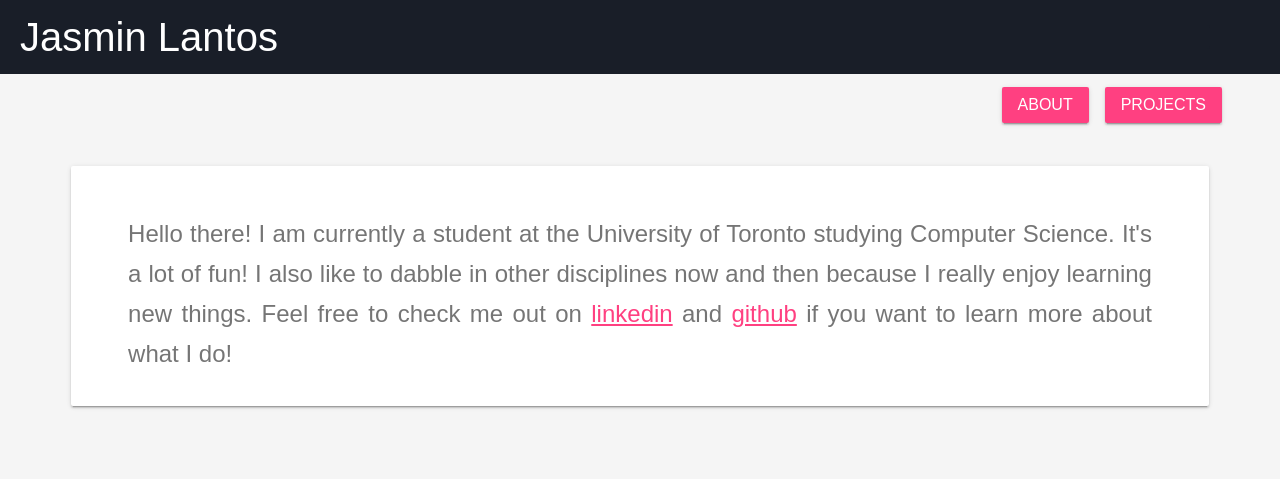
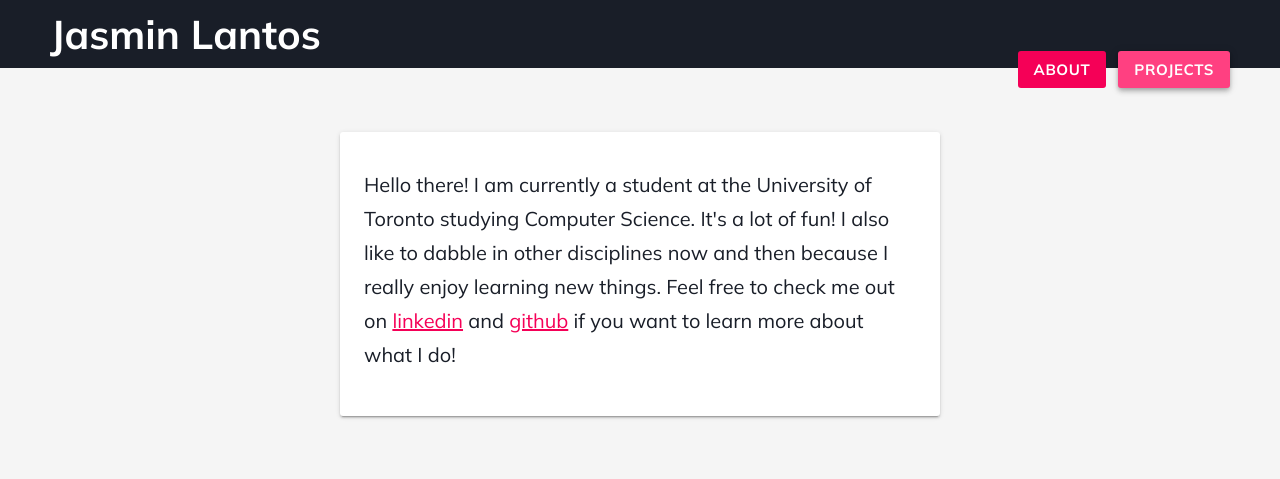
Before and after one commit to jnlantos/jnlantos.github.io, a plain HTML site: page index.html in a window 1280 px wide. Drawn offline with nearby package versions, Linux system fonts and the light colour scheme; a web font is replaced by a local one.

Commit message:
2017 parity

```diff
--- a/css/nav.css
+++ b/css/nav.css
@@ -1,89 +1,203 @@
+/* ---------- design tokens ---------- */
+:root {
+	--ink: #191E28;
+	--paper: #F5F5F5;
+	--surface: #FFFFFF;
+	--accent: #FF4081;        /* Material "indigo-pink" accent, carried over from the old MDL theme */
+	--accent-dark: #F50057;
+	--radius: 3px;
+	--nav-gutter: clamp(16px, 5vw, 50px);   /* nav padding-x and .menu right edge, kept equal */
+	--shadow-2dp: 0 2px 2px rgba(0, 0, 0, .14), 0 3px 1px -2px rgba(0, 0, 0, .2), 0 1px 5px rgba(0, 0, 0, .12);
+	--shadow-4dp: 0 4px 5px rgba(0, 0, 0, .14), 0 1px 10px rgba(0, 0, 0, .12), 0 2px 4px -1px rgba(0, 0, 0, .2);
+	--shadow-8dp: 0 8px 10px 1px rgba(0, 0, 0, .14), 0 3px 14px 2px rgba(0, 0, 0, .12), 0 5px 5px -3px rgba(0, 0, 0, .2);
+}
+
+*,
+*::before,
+*::after {
+	box-sizing: border-box;
+}
+
 body {
- 	background-color: #F5F5F5;
- 	color: #191E28;
-  	font-family: 'Bembo MT W01 Semibold', Arial, Helvetica, sans-serif;
+	margin: 0;
+	background-color: var(--paper);
+	color: var(--ink);
+	font-family: 'Mulish', sans-serif;
 	text-align: center;
 }
 
 p {
 	text-align: justify;
-	font-family: 'Muli', sans-serif;
 	font-size: 16px;
 }
 
 h1 {
-	font-family: 'Oxygen', bold;
+	font-family: 'Oxygen', sans-serif;
+	font-weight: 700;
 	text-align: left;
 }
 
-#header {
-	margin: 5px 20px;
-	border-radius: 3px;
-    	background-color: #191E28;
-   	color: #FFF;
-	font-family: 'Muli', sans-serif;
-	font-size: 40px;
+a {
+	color: var(--accent-dark);
 }
 
-#nav {
-	background-color: #191E28;
-  padding: 20px 0;
+button {
+	font-family: inherit;
 }
 
-#nav ul {
-  margin: 0 50px 0 0;
-	padding: 0;
+/* ---------- fixed nav bar ----------
+   position:sticky keeps the bar in view while scrolling (like the old
+   position:fixed) but stays in normal flow, replacing the old fixed bar +
+   150px .space spacer with a slim strip and a small main padding-top. */
+.fixed-nav-bar {
+	position: sticky;
+	top: 0;
+	z-index: 9999;
+	display: flex;
+	align-items: center;
+	padding: 14px var(--nav-gutter);
+	background-color: var(--ink);
 }
 
-#nav li {
- 	float: right;
-	padding: 3px 8px;
-	margin: 30px 0;
-  list-style-type: none;
-	border-radius: 3px;
-	font-family: 'Muli', sans-serif;
+.brand {
+	color: #FFF;
+	font-weight: 700;
+	font-size: clamp(24px, 6vw, 40px);
+	line-height: 1;
 }
 
-#nav li button {
-	text-decoration: none;
-	color: #FFF;
-  font-family: 'Muli', sans-serif, bold;
-  font-size: 16px;
+/* The raised buttons hang past the banner's bottom edge and float over the
+   page, the way the old float:right + margin:30px layout dropped them below the
+   50px strip. main gets matching top padding so content clears them. */
+.menu {
+	position: absolute;
+	right: var(--nav-gutter);
+	bottom: -20px;
+	display: flex;
+	gap: 12px;
 }
 
-.fixed-nav-bar {
-  position: fixed;
-  top: 0;
-  left: 0;
-  z-index: 9999;
-  width: 100%;
-  height: 50px;
-  background-color: #191E28;
+/* ---------- raised accent button (was .mdl-button--raised.mdl-button--accent) ---------- */
+.btn {
+	border: 0;
+	border-radius: var(--radius);
+	padding: 9px 16px;
+	background-color: var(--accent);
+	color: #FFF;
+	font-weight: 700;
+	font-size: 15px;
+	text-transform: uppercase;
+	letter-spacing: .04em;
+	cursor: pointer;
+	box-shadow: var(--shadow-4dp);
+	transition: box-shadow .2s, background-color .2s, transform .05s;
 }
 
+.btn:hover {
+	background-color: var(--accent-dark);
+	box-shadow: var(--shadow-8dp);
+}
+
+.btn:focus-visible {
+	outline: 3px solid #FFF;
+	outline-offset: 2px;
+}
+
+.btn:active {
+	transform: translateY(1px);
+}
+
+/* current view: flat + deeper shade, reads as "pressed" next to the raised sibling */
+.btn[aria-current="page"] {
+	background-color: var(--accent-dark);
+	box-shadow: none;
+}
+
+/* ---------- content ---------- */
+main {
+	padding-top: 40px;
+	padding-bottom: 60px;
+}
+
+.view {
+	flex-direction: column;
+	align-items: center;
+	gap: 40px;
+	padding: 24px 16px 0;
+}
+
+/* `:not([hidden])` (not a global `[hidden] { ... !important }`) is what lets the
+   `hidden` attribute on the inactive <section> win over this display rule. */
+.view:not([hidden]) {
+	display: flex;
+}
+
+/* ---------- card (was .mdl-card.mdl-shadow--2dp) ---------- */
+.card {
+	width: min(90%, 600px);
+	overflow: hidden;
+	background-color: var(--surface);
+	border-radius: var(--radius);
+	box-shadow: var(--shadow-2dp);
+	text-align: left;
+}
+
+.card-media {
+	display: block;
+	width: 100%;
+	height: 200px;
+	object-fit: cover;
+}
+
+.card-body {
+	padding: 16px 24px 24px;
+}
+
+/* ---------- text treatments ----------
+   .about and .link are <p>, so they need `text-align: left` to beat the
+   `p { text-align: justify }` rule; .desc is an <h3> and inherits left from .card. */
 .about {
-	font-size: 24px;
-	font-style: uppercase;
-  font-family: 'Muli', sans-serif;
-	line-height: 40px;
+	font-size: 1.25rem;
+	line-height: 1.7;
+	text-align: left;
 }
 
 .desc {
-  font-size: 18px;
-  font-style: uppercase;
-  font-family: 'Muli', sans-serif;
-  line-height: 40px;
-  text-align: left;
+	font-size: 1.125rem;
+	line-height: 1.6;
 }
 
 .link {
-  font-size: 12px;
-  font-style: uppercase;
-  font-family: 'Muli', sans-serif;
-  line-height: 4px;
-  text-align: left;
+	font-size: .8rem;
+	line-height: 1.8;
+	letter-spacing: .06em;
+	text-transform: uppercase;
+	text-align: left;
 }
 
-.space {
-	padding-top: 150px;
+@media (max-width: 600px) {
+	/* not enough width to float the buttons beside the name — stack them under
+	   it and drop the overhang */
+	.fixed-nav-bar {
+		display: block;
+		padding-bottom: 16px;
+	}
+
+	.menu {
+		position: static;
+		margin-top: 12px;
+	}
+
+	main {
+		padding-top: 20px;
+	}
+
+	.card {
+		width: 100%;
+	}
+
+	.view {
+		gap: 28px;
+		padding-top: 20px;
+	}
 }
--- a/index.html
+++ b/index.html
@@ -2,123 +2,104 @@
 <html lang="en">
 
 <head>
-	<meta charset='utf-8' />
-    <meta name="viewport" content="width=device-width" />
+	<meta charset="utf-8">
+	<meta name="viewport" content="width=device-width, initial-scale=1">
+	<meta name="theme-color" content="#191E28">
 
-	<META NAME="author" CONTENT="Jasmin Lantos">
-	<META NAME="description" CONTENT="Jasmin Lantos Portfolio Website">
-	<META NAME="keywords" CONTENT="Jasmin Lantos, Lantos, jnlantos, portfolio, U of T, University of Toronto, Computer Science, Biology, CSC, specialist, major, resume">
-	<META NAME="revisit-after" CONTENT="30 DAYS">
-	<LINK REL="shortcut icon" href="images/favicon.ico" >
+	<meta name="author" content="Jasmin Lantos">
+	<meta name="description" content="Jasmin Lantos portfolio website">
+
+	<meta property="og:type" content="website">
+	<meta property="og:title" content="Jasmin Lantos">
+	<meta property="og:description" content="Jasmin Lantos portfolio website">
+	<meta property="og:url" content="https://www.jnlantos.com/">
 
 	<title>Jasmin Lantos</title>
 
-	<link href="css/nav.css" rel="stylesheet" type="text/css">
-	<link href='http://fonts.googleapis.com/css?family=Muli|Oxygen' rel='stylesheet' type='text/css'>
+	<link rel="icon" href="images/favicon.ico">
 
-	<script type='text/javascript' src='https://ajax.googleapis.com/ajax/libs/jquery/1.7.2/jquery.min.js'></script>
+	<link rel="preconnect" href="https://fonts.googleapis.com">
+	<link rel="preconnect" href="https://fonts.gstatic.com" crossorigin>
+	<link rel="stylesheet"
+		href="https://fonts.googleapis.com/css2?family=Mulish:wght@400;700&family=Oxygen:wght@400;700&display=swap">
 
-	<link rel="stylesheet" href="https://fonts.googleapis.com/icon?family=Material+Icons">
-	<link rel="stylesheet" href="https://code.getmdl.io/1.3.0/material.indigo-pink.min.css">
-	<script defer src="https://code.getmdl.io/1.3.0/material.min.js"></script>
+	<link rel="stylesheet" href="css/nav.css">
 
-	<script src="scripts/main.js"></script>
+	<script src="scripts/main.js" defer></script>
 </head>
 
 <body>
-	<div class="fixed-nav-bar">
-		<div id="nav">
-			<ul id="menu">
-				<p id="header">Jasmin Lantos</p>
-				<li id="projects"><button class="mdl-button mdl-js-button mdl-button--raised mdl-js-ripple-effect mdl-button--accent" onclick="goProjects()">Projects</button></li>
-				<li id="about"><button class="mdl-button mdl-js-button mdl-button--raised mdl-js-ripple-effect mdl-button--accent" onclick="goAbout()">About</button></li>
-			</ul>
-		</div>
-	</div>
+	<header class="fixed-nav-bar">
+		<span class="brand">Jasmin Lantos</span>
+		<nav class="menu">
+			<button type="button" class="btn" data-view="about">About</button>
+			<button type="button" class="btn" data-view="projects">Projects</button>
+		</nav>
+	</header>
 
-	<style>
-		.demo-card-wide.mdl-card {
-		  width: 90%;
-		  align-items: center;
-		}
+	<main>
+		<section class="view" data-view="about">
+			<article class="card">
+				<div class="card-body">
+					<p class="about">Hello there! I am currently a student at the University of Toronto studying
+						Computer Science. It's a lot of fun! I also like to dabble in other disciplines now and then
+						because I really enjoy learning new things. Feel free to check me out on
+						<a href="https://www.linkedin.com/in/jasminlantos">linkedin</a> and
+						<a href="https://www.github.com/jnlantos/">github</a> if you want to learn more about what I
+						do!</p>
+				</div>
+			</article>
+		</section>
 
-		.project{
-		  width: 100%;
-		  height: 200px;
-		}
+		<section class="view" data-view="projects" hidden>
+			<article class="card">
+				<picture>
+					<source srcset="images/project3.webp" type="image/webp">
+					<img class="card-media" src="images/project3.png" width="1200" height="1494"
+						alt="Illustration from Phoebe, Bot, and the BST" loading="lazy" decoding="async">
+				</picture>
+				<div class="card-body">
+					<h1>Phoebe, Bot, and the BST</h1>
+					<h3 class="desc">A picture book pilot that teaches kids how to search a binary search tree
+						through a story about a girl and her robot friend</h3>
+					<p class="link"><a href="bst-digital-reader.html">Read the digital pilot</a></p>
+				</div>
+			</article>
 
-		#project1 {
-		  background: url('images/project1.png') center /cover;
-		}
+			<article class="card">
+				<picture>
+					<source srcset="images/project2.webp" type="image/webp">
+					<img class="card-media" src="images/project2.png" width="1000" height="479"
+						alt="Auroras game artwork" loading="lazy" decoding="async">
+				</picture>
+				<div class="card-body">
+					<h1>Auroras</h1>
+					<h3 class="desc">A two player cooperative puzzle game inspired by slavic mythology and Doctor
+						Who</h3>
+					<p class="link">
+						<a href="https://www.torontogamedevs.com/blog/auroras-the-cosmic-puzzle-game-you-need">Toronto
+							Game Devs</a><br>
+						<a
+							href="https://news.artsci.utoronto.ca/all-news/level-video-games-will-u-t-ocad-u-students-unveil-year/">U
+							of T News</a><br>
+						<a href="https://www.citynews.ca/video/2017/04/05/video-level-up-showcases-student-video-game-creators/">City
+							News</a>
+					</p>
+				</div>
+			</article>
 
-		#project2 {
-		  background: url('images/project2.png') center / cover;
-		}
-
-		#project3 {
-		  background: url('images/project3.png') center / cover;
-		}
-	</style>
-
-	<div id="about_page">
-
-		<div class="space"></div>
-
-		<div class="mdl-grid">
-			<div class="mdl-layout-spacer"></div>
-				<div class="demo-card-wide mdl-card mdl-cell mdl-cell--6-col mdl-cell--4-col-tablet mdl-shadow--2dp">
-				<div class="mdl-card__title"></div>
-				  <div class="mdl-card__supporting-text">
-				  	<p class="about"> Hello there! I am currently a student at the University of Toronto studying Computer Science. It's a lot of fun! I also like to dabble in other disciplines now and then because I really enjoy learning new things. Feel free to check me out on <a href="http://www.linkedin.com/in/jasminlantos">linkedin</a> and <a href="http://www.github.com/jnlantos/">github</a> if you want to learn more about what I do!</p>
-				  </div>
+			<article class="card">
+				<picture>
+					<source srcset="images/project1.webp" type="image/webp">
+					<img class="card-media" src="images/project1.png" width="1200" height="900"
+						alt="VR Travel project" loading="lazy" decoding="async">
+				</picture>
+				<div class="card-body">
+					<h1>VR Travel</h1>
 				</div>
-			<div class="mdl-layout-spacer"></div>
-		</div>
-
-	</div>
-
-	<div id="projects_page">
-
-		<div class="space"></div>
-
-		<div class="mdl-grid">
-			<div class="mdl-layout-spacer"></div>
-				<div class="demo-card-wide mdl-card mdl-cell mdl-cell--6-col mdl-cell--4-col-tablet mdl-shadow--2dp">
-				<div id="project3" class="mdl-card__title project"></div>
-				  <div class="mdl-card__supporting-text about">
-				  	<h1 class="about">Phoebe, Bot, and the BST</h1>
-				  	<h3 class="desc">A picture book pilot that teaches kids how to search a binary search tree through a story about a girl and her robot friend</h3>
-				  	<p class="link"><a class="desc" href="bst-digital-reader.html">Read the digital pilot</a></p>
-				  </div>
-				</div>
-			<div class="mdl-layout-spacer"></div>
-		</div>
-
-		<div class="mdl-grid">
-			<div class="mdl-layout-spacer"></div>
-				<div class="demo-card-wide mdl-card mdl-cell mdl-cell--6-col mdl-cell--4-col-tablet mdl-shadow--2dp">
-				<div id="project2" class="mdl-card__title project"></div>
-				  <div class="mdl-card__supporting-text about">
-				  	<h1 class="about">Auroras</h1>
-				  	<h3 class="desc">A two player cooperative puzzle game inspired by slavic mythology and Doctor Who</h3>
-				  	<p class="link"><a class="desc" href="http://www.torontogamedevs.com/blog/auroras-the-cosmic-puzzle-game-you-need">Toronto Game Devs</a><br/><a class="desc" href="http://news.artsci.utoronto.ca/all-news/level-video-games-will-u-t-ocad-u-students-unveil-year/">U of T News</a><br/><a class="desc" href="http://www.citynews.ca/video/2017/04/05/video-level-up-showcases-student-video-game-creators/">City News</a></p>
-				  </div>
-				</div>
-			<div class="mdl-layout-spacer"></div>
-		</div>
-
-		<div class="mdl-grid">
-			<div class="mdl-layout-spacer"></div>
-				<div class="demo-card-wide mdl-card mdl-cell mdl-cell--6-col mdl-cell--4-col-tablet mdl-shadow--2dp">
-				<div id="project1" class="mdl-card__title project"></div>
-				  <div class="mdl-card__supporting-text">
-				  	<h1 class="about">VR Travel</h1>
-				  </div>
-				</div>
-			<div class="mdl-layout-spacer"></div>
-		</div>
-	</div>
-
+			</article>
+		</section>
+	</main>
 </body>
 
 </html>
--- a/scripts/main.js
+++ b/scripts/main.js
@@ -1,14 +1,43 @@
-$( document ).ready(function() {
-	$('#projects_page').hide();
-	$('#about_page').show();
-});
+// Toggles the About / Projects views without a page load. Replaces the old
+// jQuery version (show/hide) with plain DOM APIs and drives everything off the
+// URL hash, so button clicks, the back button, and shared links (#about /
+// #projects) all flow through a single render path.
+(function () {
+	var views = {};
+	document.querySelectorAll('.view').forEach(function (section) {
+		views[section.dataset.view] = section;
+	});
 
-function goProjects(){
-	$('#about_page').hide();
-	$('#projects_page').show();
-}
+	var buttons = document.querySelectorAll('.menu [data-view]');
+	// The view the markup leaves visible is the default; nothing hardcodes "about".
+	var defaultView = document.querySelector('.view:not([hidden])').dataset.view;
 
-function goAbout(){
-	$('#projects_page').hide();
-	$('#about_page').show();
-}
+	function show(name) {
+		if (!views[name]) name = defaultView;
+
+		Object.keys(views).forEach(function (key) {
+			views[key].hidden = key !== name;
+		});
+
+		buttons.forEach(function (btn) {
+			if (btn.dataset.view === name) {
+				btn.setAttribute('aria-current', 'page');
+			} else {
+				btn.removeAttribute('aria-current');
+			}
+		});
+	}
+
+	buttons.forEach(function (btn) {
+		btn.addEventListener('click', function () {
+			location.hash = btn.dataset.view;
+		});
+	});
+
+	window.addEventListener('hashchange', function () {
+		show(location.hash.slice(1));
+	});
+
+	// Honour an existing #about / #projects on load; show() falls back otherwise.
+	show(location.hash.slice(1));
+})();
```
Also changed, not shown: images/project1.webp (added), images/project2.png, images/project2.webp (added), images/project3.webp (added), 2 other files.
